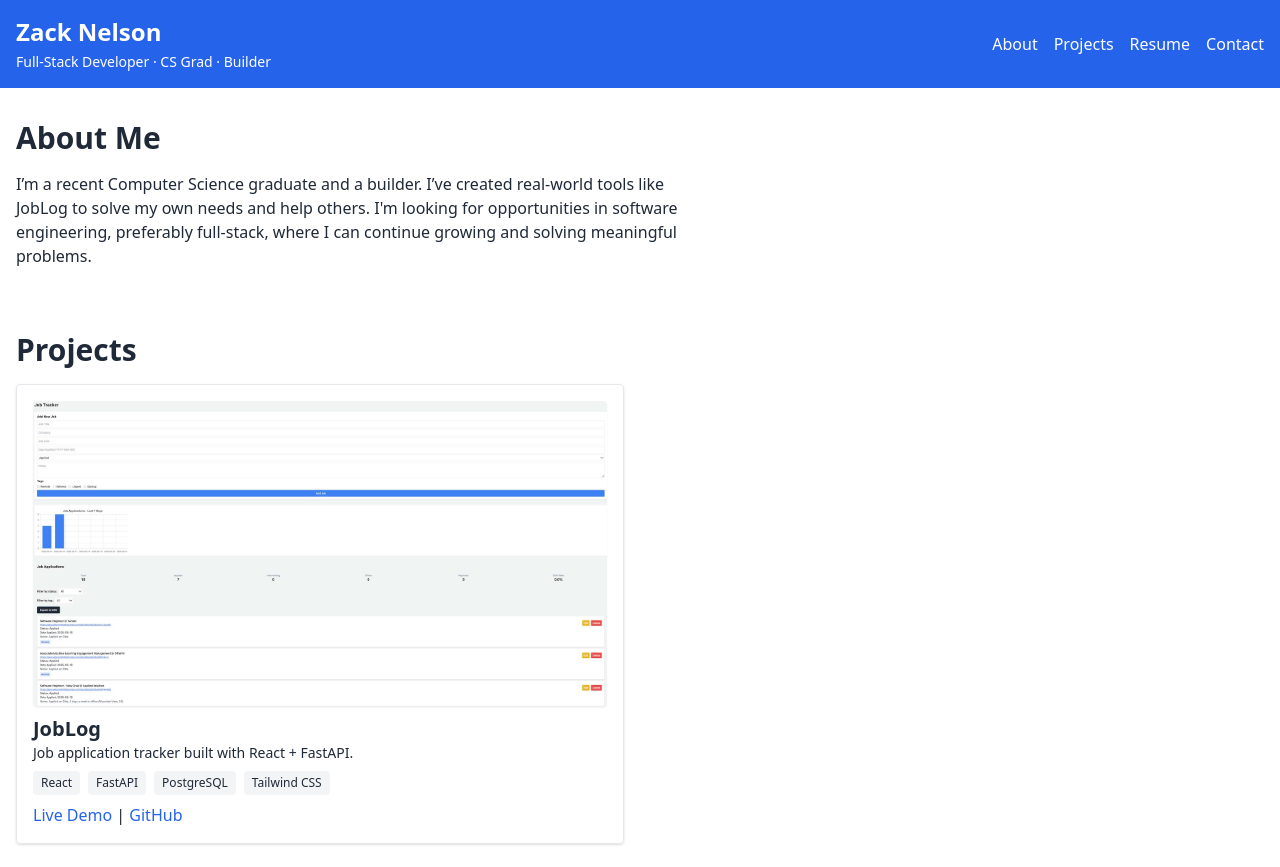
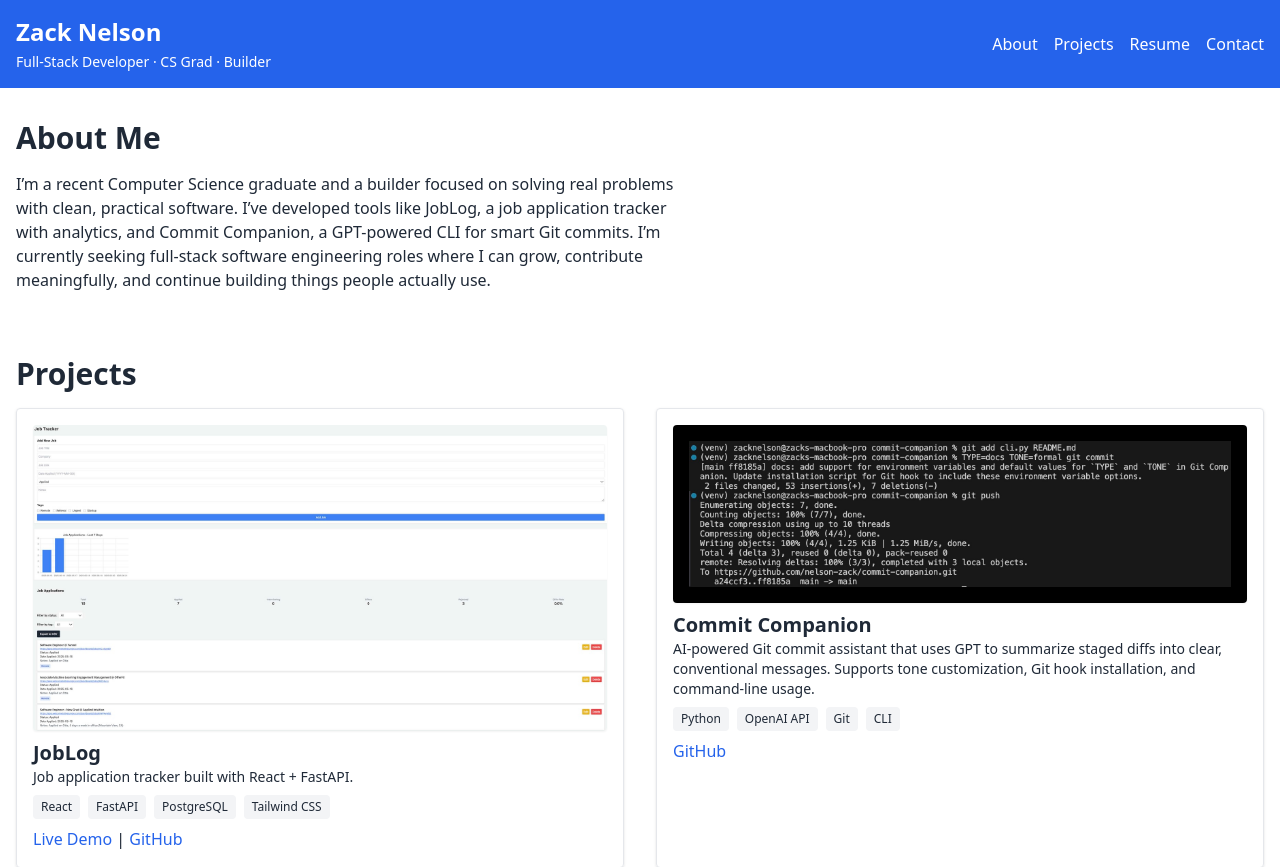
Before and after one commit to nelson-zack/portfolio, a React (Vite) app: page / in a window 1280 px wide. Shown: the top 867 px of the page. Built offline with nearby package versions, Linux system fonts and the light colour scheme.

Commit message:
feat: add Commit Companion project details to the About Me section and include a thumbnail image in the portfolio section.

```diff
--- a/src/App.tsx
+++ b/src/App.tsx
@@ -23,7 +23,7 @@ function App() {
         <section id="about">
           <h2 className="text-3xl font-semibold mb-4">About Me</h2>
           <p className="max-w-2xl">
-            I’m a recent Computer Science graduate and a builder. I’ve created real-world tools like JobLog to solve my own needs and help others. I'm looking for opportunities in software engineering, preferably full-stack, where I can continue growing and solving meaningful problems.
+            I’m a recent Computer Science graduate and a builder focused on solving real problems with clean, practical software. I’ve developed tools like JobLog, a job application tracker with analytics, and Commit Companion, a GPT-powered CLI for smart Git commits. I’m currently seeking full-stack software engineering roles where I can grow, contribute meaningfully, and continue building things people actually use.
           </p>
         </section>
 
@@ -49,7 +49,25 @@ function App() {
               |{" "}
               <a href="https://github.com/nelson-zack/joblog" className="text-blue-600 hover:underline hover:text-blue-800 transition" target="_blank" rel="noopener noreferrer">GitHub</a>
             </div>
-            {/* Add more projects here */}
+
+            <div className="p-4 border rounded shadow hover:shadow-lg transition">
+              <img
+                src="/commit-companion-thumb.jpg"
+                alt="Screenshot of Commit Companion"
+                    className="w-full mb-2 rounded shadow-sm p-4 bg-black"
+              />
+              <h3 className="text-xl font-semibold">Commit Companion</h3>
+              <p className="text-sm mb-2">
+                AI-powered Git commit assistant that uses GPT to summarize staged diffs into clear, conventional messages. Supports tone customization, Git hook installation, and command-line usage.
+              </p>
+              <div className="flex flex-wrap gap-2 text-xs mb-2">
+                <span className="bg-gray-100 text-gray-800 px-2 py-1 rounded">Python</span>
+                <span className="bg-gray-100 text-gray-800 px-2 py-1 rounded">OpenAI API</span>
+                <span className="bg-gray-100 text-gray-800 px-2 py-1 rounded">Git</span>
+                <span className="bg-gray-100 text-gray-800 px-2 py-1 rounded">CLI</span>
+              </div>
+              <a href="https://github.com/nelson-zack/commit-companion" className="text-blue-600 hover:underline hover:text-blue-800 transition" target="_blank" rel="noopener noreferrer">GitHub</a>
+            </div>
           </div>
         </section>
 
```
Also changed, not shown: public/commit-companion-thumb.jpg (added).
